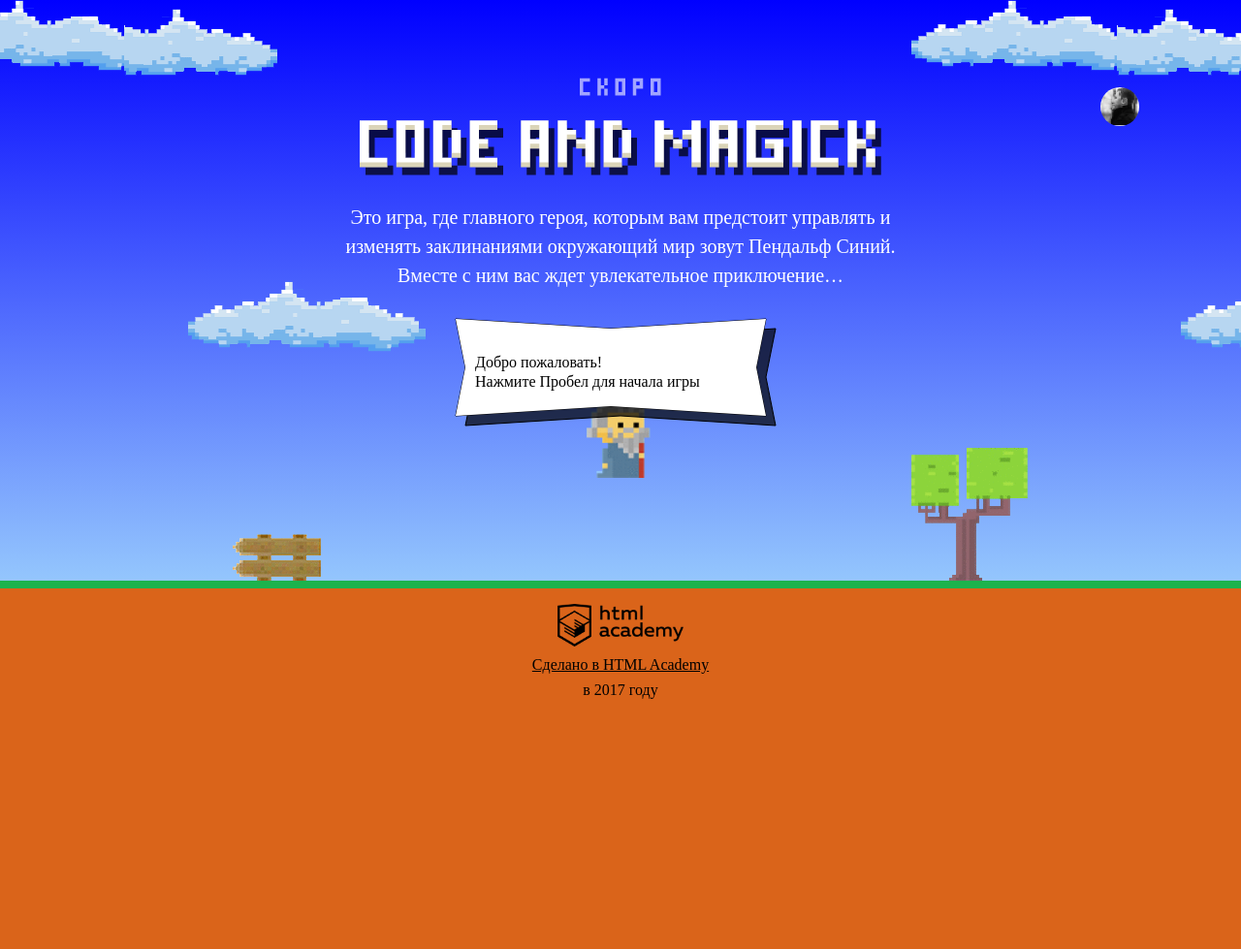
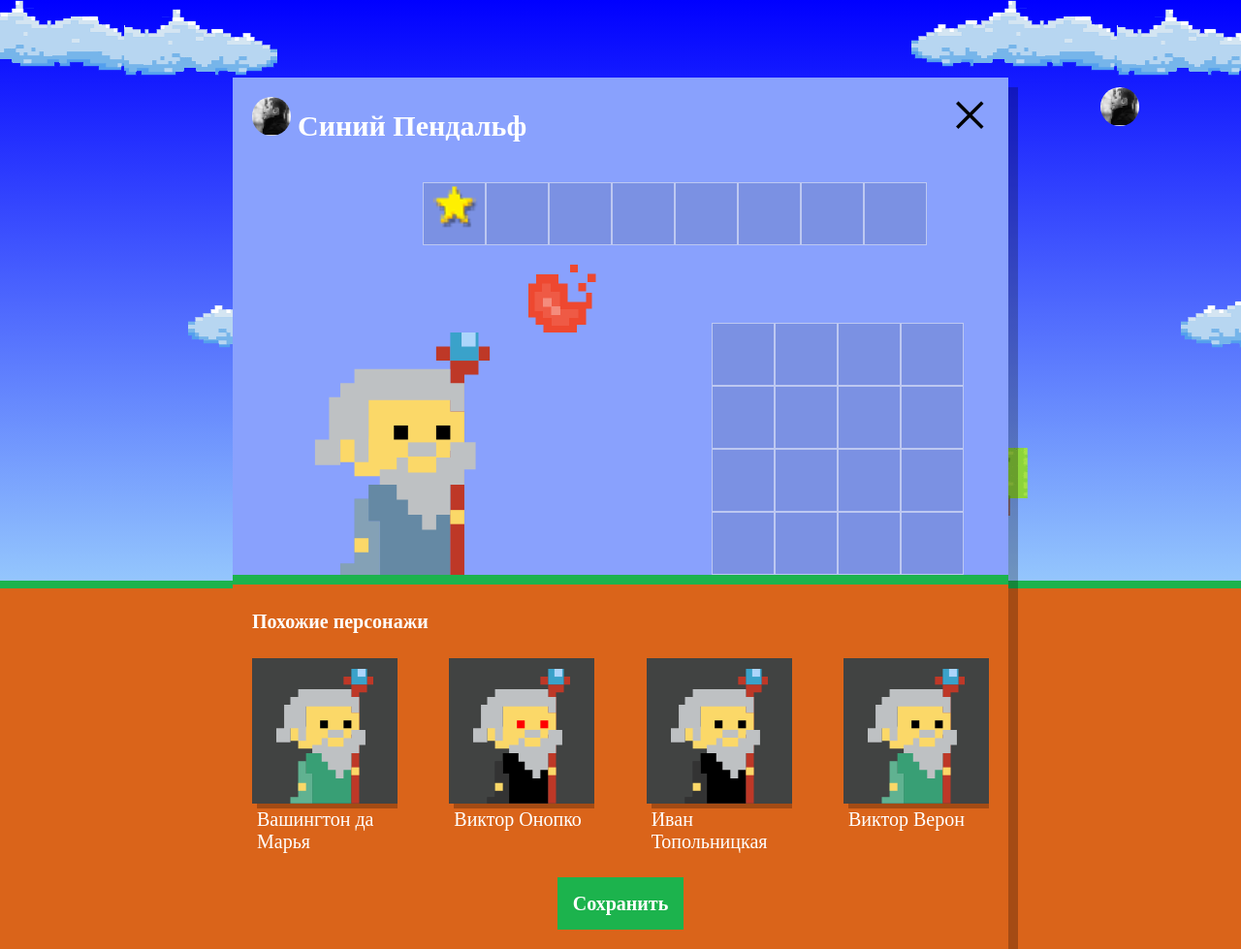
Before and after one commit to Gn0ume/56757-code-and-magick, a website: page index.html in a window 1280 px wide. Shown: the whole page at 97% size. Before the commit the page ends 800 px from the top, so only its background shows below. Drawn offline with Linux system fonts and the light colour scheme; a web font is replaced by a local one.

Commit message:
Panel with similar wizards added

```diff
--- a/index.html
+++ b/index.html
@@ -200,6 +200,7 @@
     </script>
 
 <script src="js/stat.js"></script>
+<script src="js/setup.js"></script>
 <script src="js/game.js"></script>
 
 </body>
--- /dev/null
+++ b/js/setup.js
@@ -0,0 +1,54 @@
+'use strict';
+
+document.querySelector('.setup').classList.remove('hidden');
+document.querySelector('.setup-similar').classList.remove('hidden');
+
+var similarWizardTemplate = document.querySelector('#similar-wizard-template').content.querySelector('.setup-similar-item');
+var similarListElement = document.querySelector('.setup-similar-list');
+var fragment = document.createDocumentFragment();
+
+var names = ['Иван', 'Хуан Себастьян', 'Мария', 'Кристоф', 'Виктор', 'Юлия', 'Люпита', 'Вашингтон'];
+var surnames = ['да Марья', 'Верон', 'Мирабелла', 'Вальц', 'Онопко', 'Топольницкая', 'Нионго', 'Ирвинг'];
+var mantleColor = ['rgb(101, 137, 164)', 'rgb(241, 43, 107)', 'rgb(146, 100, 161)', 'rgb(56, 159, 117)', 'rgb(215, 210, 55)', 'rgb(0, 0, 0)'];
+var eyeColor = ['black', 'red', 'blue', 'yellow', 'green'];
+
+var getRandomElement = function (arr) {
+  return arr[Math.floor(Math.random() * arr.length)];
+};
+
+var createName = function (nameArr, surnameArr) {
+  return getRandomElement(nameArr) + ' ' + getRandomElement(surnameArr);
+};
+
+var wizards = [
+  {
+    name: createName(names, surnames),
+    coatColor: getRandomElement(mantleColor),
+    eyesColor: getRandomElement(eyeColor)
+  },
+  {
+    name: createName(names, surnames),
+    coatColor: getRandomElement(mantleColor),
+    eyesColor: getRandomElement(eyeColor)
+  },
+  {
+    name: createName(names, surnames),
+    coatColor: getRandomElement(mantleColor),
+    eyesColor: getRandomElement(eyeColor)
+  },
+  {
+    name: createName(names, surnames),
+    coatColor: getRandomElement(mantleColor),
+    eyesColor: getRandomElement(eyeColor)
+  },
+];
+
+for (var i = 0; i < wizards.length; i++) {
+  var wizardElement = similarWizardTemplate.cloneNode(true);
+  wizardElement.querySelector('.setup-similar-label').textContent = wizards[i].name;
+  wizardElement.querySelector('.wizard-coat').style.fill = wizards[i].coatColor;
+  wizardElement.querySelector('.wizard-eyes').style.fill = wizards[i].eyesColor;
+  fragment.appendChild(wizardElement);
+}
+
+similarListElement.appendChild(fragment);
```
